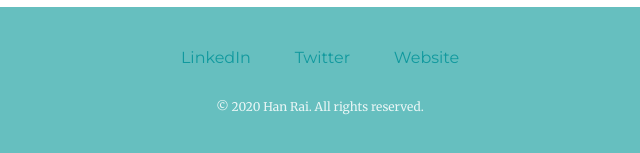
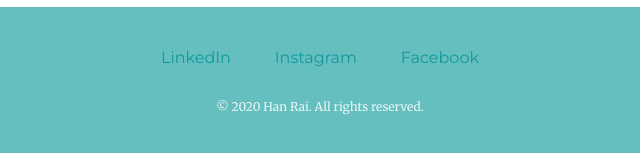
Before and after one commit to bipinrai054/cv, a plain HTML site: page index.html in a window 1280 px wide. Shown: the part 2377-2530 px from the top of the page, 320-960 px from the left. Drawn offline with Linux system fonts and the light colour scheme.

Commit message:
links changed

```diff
--- a/index.html
+++ b/index.html
@@ -18,9 +18,9 @@
       </a>
     </div>
     <div class="navigation">
-      <a href="#">About</a>
-      <a href="#">Work</a>
-      <a href="#">Notes</a>
+
+      <a href="https://github.com/bipinrai054">Work</a>
+
     </div>
     <!-- header -->
     <div class="top-container">
@@ -64,9 +64,9 @@
 
 
   <div class="bottom-container">
-    <a class="footer-link" href="https://www.linkedin.com/">LinkedIn</a>
-    <a class="footer-link" href="https://twitter.com/">Twitter</a>
-    <a class="footer-link" href="https://www.appbrewery.co/">Website</a>
+    <a class="footer-link" href="https://www.linkedin.com/in/bipin-rai-0821a1201/">LinkedIn</a>
+    <a class="footer-link" href="https://www.instagram.com/_han_rai_/">Instagram</a>
+    <a class="footer-link" href="https://www.facebook.com/bipin.rai.315/">Facebook</a>
     <p class="copyright">© 2020 Han Rai. All rights reserved.</p>
   </div>
 
```
